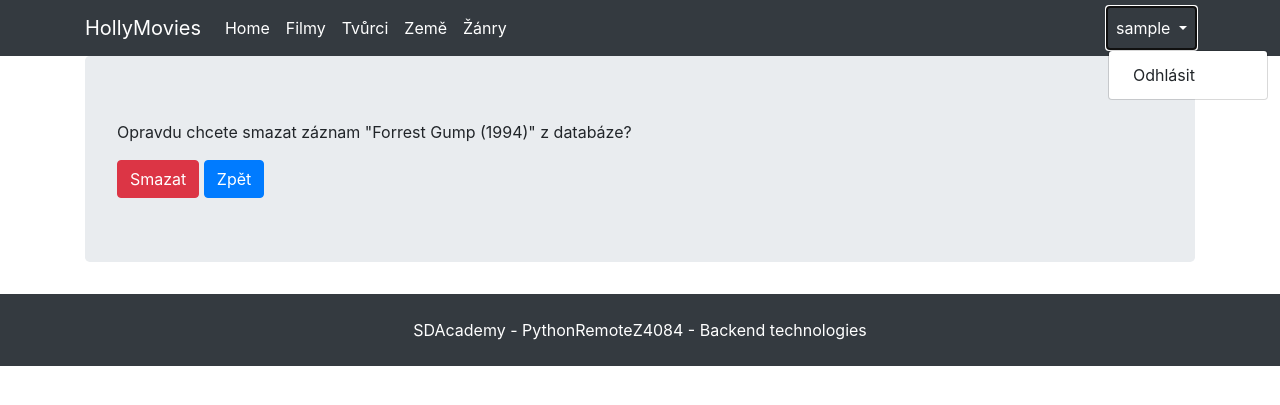
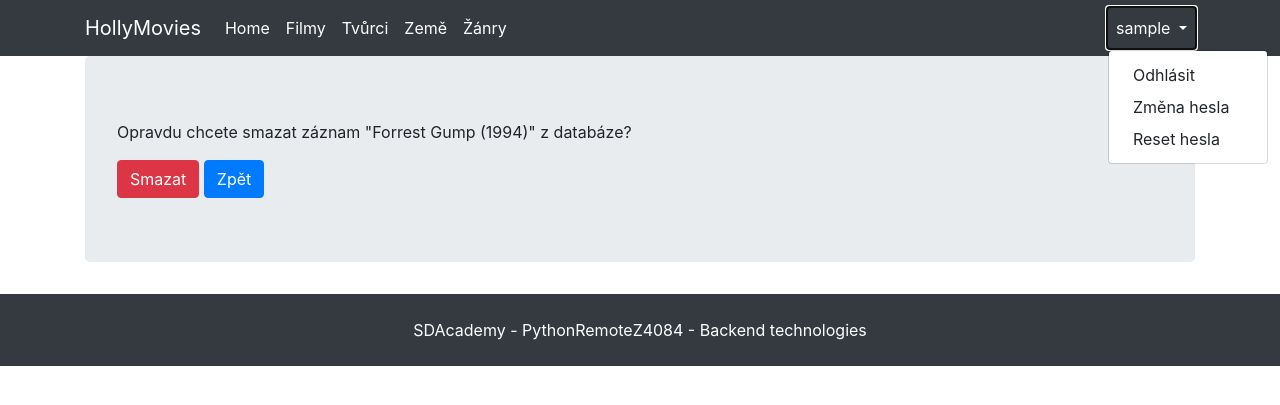
Before and after one commit to petrgregor/PythonRemoteZ4084_hollymovies, a Django app: page /movie/delete/2/ in a window 1280 px wide, after a click that opens the changed part. Shown: the top 405 px of the page. Run offline with Django 5.2, Linux system fonts and the light colour scheme; the visitor is signed in with stand-in values (Sample User, id 1); data comes from the database, SQL or seed files in the repository; some libraries are stand-ins or nearby versions.

Commit message:
Feature 11.5 - navbar links.

```diff
--- a/templates/navbar.html
+++ b/templates/navbar.html
@@ -26,6 +26,8 @@
                         </a>
                         <div class="dropdown-menu">
                             <a class="dropdown-item" href="{% url 'logout' %}">Odhlásit</a>
+                            <a class="dropdown-item" href="{% url 'password_change' %}">Změna hesla</a>
+                            <a class="dropdown-item" href="{% url 'password_reset' %}">Reset hesla</a>
                         </div>
                     {% else %}
                         <a class="nav-link active dropdown-toggle" href="#" data-toggle="dropdown">
```
Also changed, not shown: readme.md.
